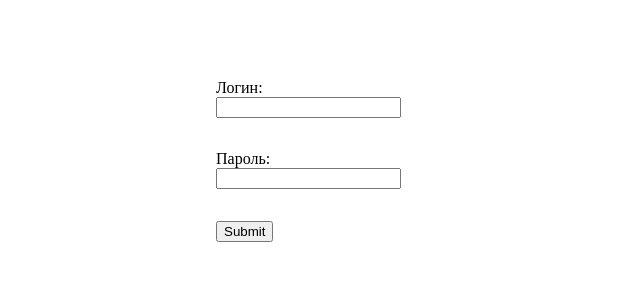
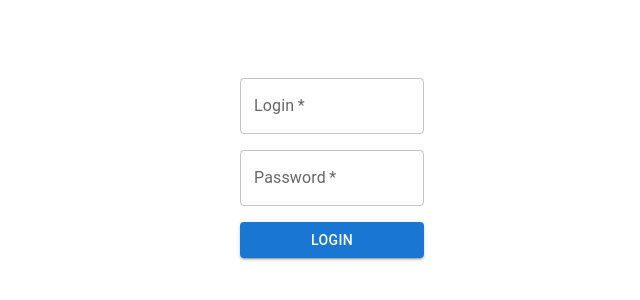
Before and after one commit to tms-js-pro-2021/tataiana, a React app: page / in a window 1280 px wide. Shown: the part 248-548 px from the top of the page, without its empty margins (332-972 px from the left). Built offline with nearby package versions, Linux system fonts and the light colour scheme.

Commit message:
form finished

```diff
--- a/src/App.jsx
+++ b/src/App.jsx
@@ -1,27 +1,67 @@
-import React, { useEffect, useState } from "react";
+import { useFormik } from "formik";
+import React from "react";
+import { object, string } from "yup";
+import { TextField, Button, Box } from "@material-ui/core";
 
 export default function App() {
-  const [login, setLogin] = useState("login222");
-  const [password, setPassword] = useState("sdf");
+  const formik = useFormik({
+    initialValues: {
+      login: "",
+      password: "",
+    },
+    onSubmit: (values) => {
+      alert(JSON.stringify(values, null, 2));
+      formik.resetForm();
+    },
+    validateOnChange: false,
+    validateOnBlur: true,
+    validationSchema: object({
+      login: string().email("некорретный e-mail"),
+      password: string().required(),
+    }),
+  });
 
-  useEffect(() => {
-    console.log("mounted");
-    return () => {
-      console.log("unmounting");
-    };
-  }, []);
-
-  const handleLoginClick = () => {
-    setLogin("");
-  };
-
+  console.log(formik);
   return (
-    <div style={{ background: "blue" }}>
-      <button onClick={() => setLogin("login")}>mount</button>
-      {login &&
-        <button onClick={handleLoginClick}>
-          {login}
-        </button>}
-    </div>
+    <Box
+      m={2}
+      style={{
+        height: "100vh",
+        width: "100vw",
+        display: "grid",
+        placeItems: "center",
+      }}
+    >
+      <form onSubmit={formik.handleSubmit}>
+        <div style={{ width: 200, display: "flex", flexDirection: "column" }}>
+          <TextField
+            required
+            label="Login"
+            name="login"
+            value={formik.values.login}
+            onChange={formik.handleChange}
+            onBlur={formik.handleBlur}
+            sx={{ m: 1 }}
+            error={formik.touched.login && !!formik.errors.login}
+            helperText={formik.touched.login && formik.errors.login}
+          />
+          <TextField
+            required
+            label="Password"
+            type="password"
+            name="password"
+            value={formik.values.password}
+            onChange={formik.handleChange}
+            onBlur={formik.handleBlur}
+            sx={{ m: 1 }}
+            error={formik.touched.password && !!formik.errors.password}
+            helperText={formik.touched.password && formik.errors.password}
+          />
+          <Button variant="contained" type="submit" sx={{ m: 1 }}>
+            login
+          </Button>
+        </div>
+      </form>
+    </Box>
   );
 }
--- a/src/Form.jsx
+++ b/src/Form.jsx
@@ -1,68 +1,68 @@
-import React, { useState } from "react";
+// import React, { useState } from "react";
 
-export default function LoginForm() {
-  const [login, setLogin] = useState("");
-  const [password, setPassword] = useState("");
+// export default function LoginForm() {
+//   const [login, setLogin] = useState("");
+//   const [password, setPassword] = useState("");
 
-  const onSubmit = () => {
-    alert(`{login}, добро пожаловать!`);
-  };
+//   const onSubmit = () => {
+//     alert(`{login}, добро пожаловать!`);
+//   };
 
-  const onChangePassword = () => {
-    setPassword({ password });
-    console.log({ password });
-  };
+//   const onChangePassword = () => {
+//     setPassword({ password });
+//     console.log({ password });
+//   };
 
-  const onChangeLogin = () => {
-    setLogin({ login });
-    console.log({ login });
-  };
+//   const onChangeLogin = () => {
+//     setLogin({ login });
+//     console.log({ login });
+//   };
 
-  return (
-    <div
-      style={{
-        height: "100vh",
-        width: "100vw",
-        display: "grid",
-        placeItems: "center"
-      }}
-    >
-      <form
-        style={{
-          width: 200,
-          display: "flex",
-          flexDirection: "column"
-        }}
-        onSubmit={onSubmit}
-      >
-        <p>
-          <label>
-            {""}Логин:{""}
-            <input
-              type="text"
-              name="login"
-              value={login}
-              onChange={onChangeLogin}
-            />
-          </label>
-        </p>
-        <p>
-          <label>
-            {""}Пароль:{""}
-            <input
-              type="password"
-              name="password"
-              value={password}
-              onChange={onChangePassword}
-            />
-          </label>
-        </p>
-        <p>
-          <input type="submit" value="Submit" />
-        </p>
-      </form>
-    </div>
-  );
-}
+//   return (
+//     <div
+//       style={{
+//         height: "100vh",
+//         width: "100vw",
+//         display: "grid",
+//         placeItems: "center"
+//       }}
+//     >
+//       <form
+//         style={{
+//           width: 200,
+//           display: "flex",
+//           flexDirection: "column"
+//         }}
+//         onSubmit={onSubmit}
+//       >
+//         <p>
+//           <label>
+//             {""}Логин:{""}
+//             <input
+//               type="text"
+//               name="login"
+//               value={login}
+//               onChange={onChangeLogin}
+//             />
+//           </label>
+//         </p>
+//         <p>
+//           <label>
+//             {""}Пароль:{""}
+//             <input
+//               type="password"
+//               name="password"
+//               value={password}
+//               onChange={onChangePassword}
+//             />
+//           </label>
+//         </p>
+//         <p>
+//           <input type="submit" value="Submit" />
+//         </p>
+//       </form>
+//     </div>
+//   );
+// }
 
-// ReactDOM.render(<LoginForm />,  document.getElementById('root'));
+// // ReactDOM.render(<LoginForm />,  document.getElementById('root'));
```
Also changed, not shown: package.json (+6 -1 lines), src/index.js (+4 -4 lines), 1 other file (tests, documents, lock files or other folders).
